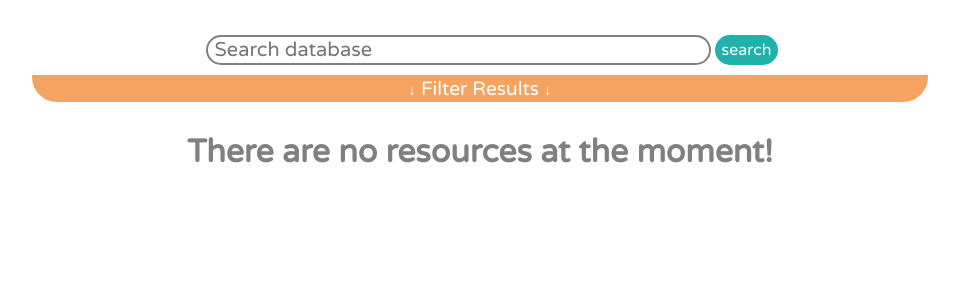
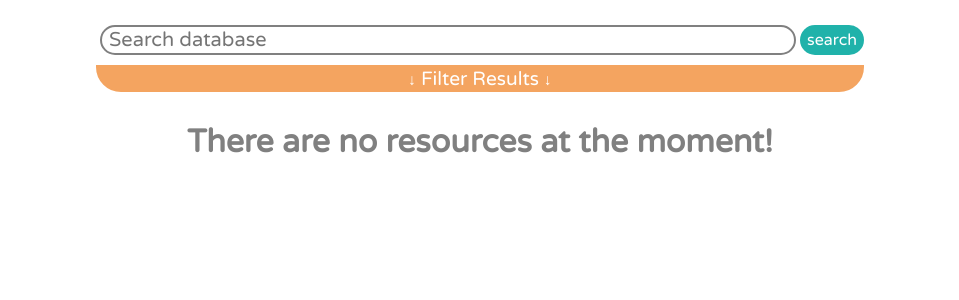
Before and after one commit to huachen24/mindsite, a PHP site: page /resources.php in a window 1280 px wide. Shown: the part 87-387 px from the top of the page, without its empty margins (160-1119 px from the left). Run offline with PHP 8.4, Linux system fonts and the light colour scheme; data that the repository does not hold is empty.

Commit message:
update search styles and include sql backbone for search filters

```diff
--- a/filters.php
+++ b/filters.php
@@ -9,7 +9,7 @@
     </div>
     <div class='age-filter'>
         <label>Your age: <br>
-            <input type='number' id='age' name='age' min='1' max='100'>
+            <input type='number' id='age' name='age' min='0' max='100' value='0'>
         </label>
     </div>
     <div class='category-filter'>
@@ -37,9 +37,27 @@
         </label>
     </div>
     <div class='mode-filter'>
-        <label>Mode of service: <br>
-            <label><input type='radio' name='mode' value='online'>Online</label>
-            <label><input type='radio' name='mode' value='in-person'>In-person</label>
+        <label>Location: <br>
+            <div class='categories'>
+                <label>
+                    <input type='checkbox' name='location' value='north'>North
+                </label>
+                <label>
+                    <input type='checkbox' name='location' value='south'>South
+                </label>
+                <label>
+                    <input type='checkbox' name='location' value='east'>East
+                </label>
+                <label>
+                    <input type='checkbox' name='location' value='west'>West
+                </label>
+                <label>
+                    <input type='checkbox' name='location' value='central'>Central
+                </label>
+                <label>
+                    <input type='checkbox' name='location' value='online'>Online
+                </label>
+            </div>
         </label>
     </div>
 </div>
--- a/index.php
+++ b/index.php
@@ -2,16 +2,18 @@
     include 'header.php';
 ?>
 
+<div class='main'>
+    <img src='images/MindSite_Main.png'>
     <div class='search'>
-    <img src='images/MindSite_Main.png'>
         <form method='POST' action='search.php'>
             <div class='searchbar'>
-            <input type='text' placeholder='Search database' name='search' size='40'>
+                <input type='text' placeholder='Search database' name='search'>
                 <input class='searchbutton' type='submit' value='search'>
             </div>
             <?php include 'filters.php';?>
         </form>
     </div>
+</div>
 
 </div>
 </body>
--- a/resources.php
+++ b/resources.php
@@ -2,13 +2,15 @@
     include 'header.php';
 ?>
 
-<form method='POST' action='search.php'>
-    <div class='resultsearchbar'>
-        <input type='text' placeholder='Search database' name='search' size='40'>
-        <input class='resultsearchbutton' type='submit' value='search'>
-    </div>
-    <?php include 'filters.php';?>
-</form>
+<div class='resource-search'>
+    <form method='POST' action='search.php'>
+        <div class='resource-searchbar'>
+            <input type='text' placeholder='Search database' name='search'>
+            <input class='resource-searchbutton' type='submit' value='search'>
+        </div>
+        <?php include 'filters.php';?>
+    </form>
+</div>
 
 <div class='resource-container'>
     <?php
--- a/styles.css
+++ b/styles.css
@@ -155,6 +164,7 @@ body {
 /*****************/
 
 #filter-button {
+    width: 100%;
     text-align: center;
     font-size: 1.2em;
     cursor: pointer;
@@ -183,7 +193,7 @@ body {
 #filters {
     display: flex;
     flex-wrap: wrap;
-    width: 70vw;
+    width: 100%;
     justify-content: space-between;
     overflow: hidden;
     max-height: 0;
@@ -215,17 +225,26 @@ body {
 /**** Resources ****/
 /*******************/
 
-.resultsearchbar {
+.resource-search {
+    width: 60vw;
+    display: flex;
+    flex-direction: column;
+    justify-content: center;
+    align-items: center;
+}
+
+.resource-searchbar {
     width: 100%;
-    margin: 10px;
+    margin-bottom: 10px;
     padding-top: 1em;
     display: flex;
     align-items: center;
     justify-content: center;
 }
 
-.resultsearchbar input[type=text] {
+.resource-searchbar input[type=text] {
     font-size: 1.25em;
+    flex-grow: 1;
     text-indent: 0.25em;
     font-family: Varela Round;
     border-radius:20px;
@@ -234,16 +253,16 @@ body {
     transition: 0.5s;
 }
 
-.resultsearchbar input[type=text]:hover {
+.resource-searchbar input[type=text]:hover {
     box-shadow: 0 4px 8px 0 rgba(0, 0, 0, 0.2);
 }
 
-.resultsearchbar input[type=text]:focus {
+.resource-searchbar input[type=text]:focus {
     box-shadow: 0 4px 8px 0 rgba(0, 0, 0, 0.2);
     outline: none;
 }
 
-.resultsearchbutton {
+.resource-searchbutton {
     font-size: 1em;
     font-family: Varela Round;
     text-transform: lowercase;
```
Also changed, not shown: other parts of styles.css (+20 -6 lines), search.php (+40 -10 lines). Lines whose indentation alone changed are shown as unchanged.
